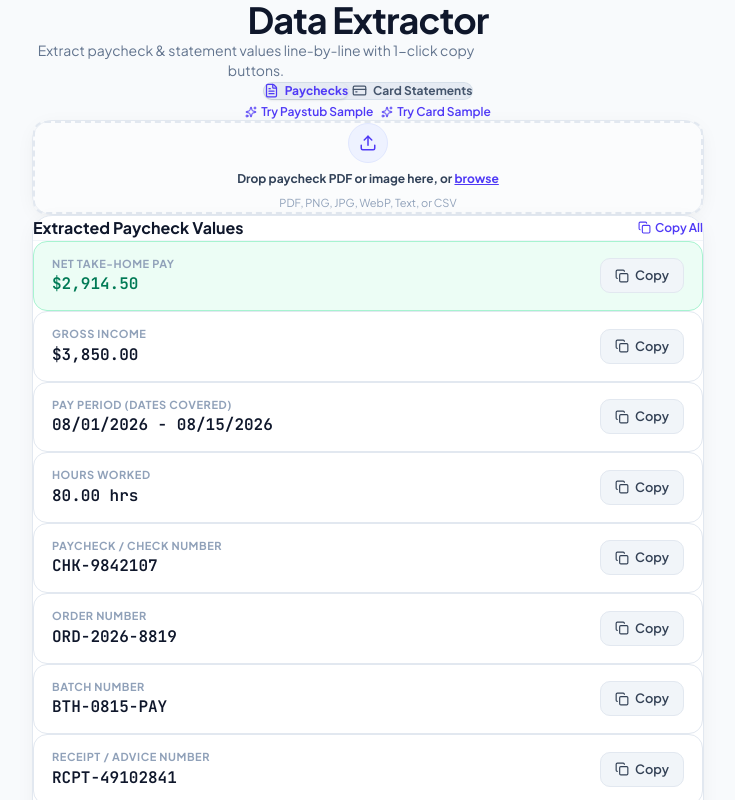
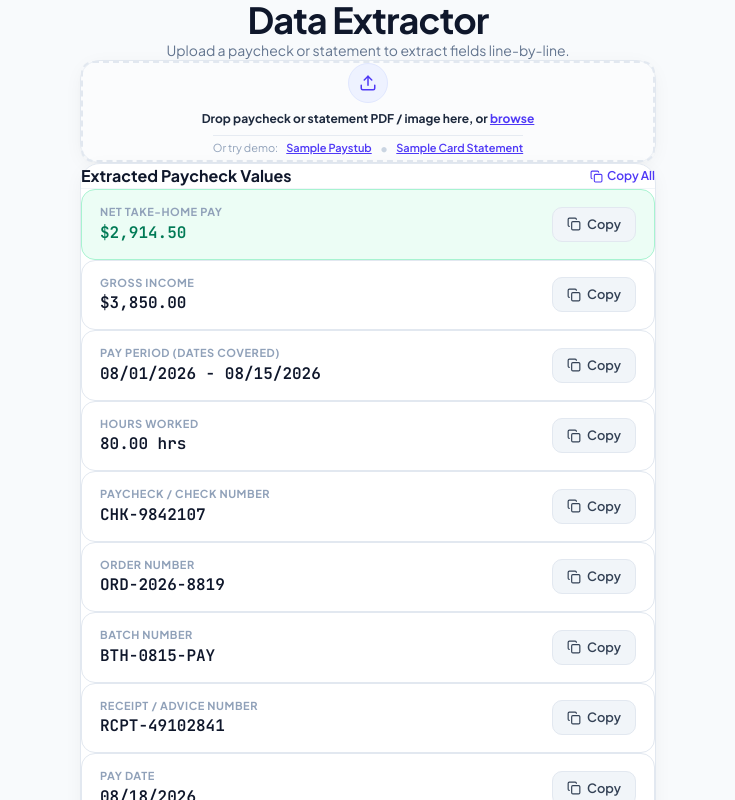
Before and after one commit to shihcb/data-extractor, a React (Vite) app: page / in a window 1280 px wide. Shown: the top 800 px of the page, without its empty margins (272-1007 px from the left). Built offline with nearby package versions, Linux system fonts and the light colour scheme.

Commit message:
refactor: remove top header nav bar, badges, and blue info banner completely

```diff
--- a/src/App.jsx
+++ b/src/App.jsx
@@ -13,7 +13,7 @@ import { extractCardStatementData } from './utils/cardStatementExtractor';
 import { SAMPLE_PAYCHECK, SAMPLE_CREDIT_CARD } from './utils/sampleData';
 
 export default function App() {
-  const [activeDocType, setActiveDocType] = useState('paycheck'); // 'paycheck' | 'card'
+  const [activeDocType, setActiveDocType] = useState('paycheck');
   const [isProcessing, setIsProcessing] = useState(false);
   const [fileName, setFileName] = useState('');
 
@@ -140,26 +140,21 @@ Due Date: ${cardData.dueDate}`;
 
   return (
     <div className="min-h-screen bg-slate-50 text-slate-900 flex flex-col items-center justify-start py-8 px-4 sm:px-6">
-      {/* Centered Main Column */}
-      <div className="w-full max-w-2xl mx-auto space-y-5">
+      <div className="w-full max-w-xl mx-auto space-y-4">
 
-        {/* Header */}
-        <Header
-          activeDocType={activeDocType}
-          setActiveDocType={setActiveDocType}
+        {/* Simple Header */}
+        <Header />
+
+        {/* Minimal File Upload */}
+        <FileUpload
+          onFileUpload={handleFileUpload}
+          isProcessing={isProcessing}
+          fileName={fileName}
+          onClear={handleClearFile}
           onLoadSample={handleLoadSample}
         />
 
-        {/* Upload Zone */}
-        <FileUpload
-          onFileUpload={handleFileUpload}
-          isProcessing={isProcessing}
-          activeDocType={activeDocType}
-          fileName={fileName}
-          onClear={handleClearFile}
-        />
-
-        {/* Results List */}
+        {/* Extracted Line-by-Line Results */}
         {activeDocType === 'paycheck' ? (
           <PaycheckResults
             paycheckData={paycheckData}
@@ -174,11 +169,10 @@ Due Date: ${cardData.dueDate}`;
           />
         )}
 
-        {/* Minimal Raw Text Accordion */}
+        {/* Collapsible Raw Text */}
         <DocumentViewer rawText={rawText} />
       </div>
 
-      {/* Floating Toast */}
       <Toast toast={toast} />
     </div>
   );
--- a/src/components/FileUpload.jsx
+++ b/src/components/FileUpload.jsx
@@ -1,7 +1,7 @@
 import React, { useRef, useState } from 'react';
-import { Upload, CheckCircle, RefreshCw, Loader2 } from 'lucide-react';
+import { Upload, CheckCircle, RefreshCw, Loader2, Sparkles } from 'lucide-react';
 
-export default function FileUpload({ onFileUpload, isProcessing, activeDocType, fileName, onClear }) {
+export default function FileUpload({ onFileUpload, isProcessing, fileName, onClear, onLoadSample }) {
   const fileInputRef = useRef(null);
   const [isDragOver, setIsDragOver] = useState(false);
 
@@ -55,7 +55,7 @@ export default function FileUpload({ onFileUpload, isProcessing, activeDocType,
         {isProcessing ? (
           <div className="flex flex-col items-center py-2 gap-2">
             <Loader2 size={24} className="text-indigo-600 animate-spin" />
-            <p className="font-semibold text-xs text-indigo-900">Extracting Text Details...</p>
+            <p className="font-semibold text-xs text-slate-700">Extracting Text Details...</p>
           </div>
         ) : fileName ? (
           <div className="flex items-center justify-center gap-3">
@@ -80,10 +80,33 @@ export default function FileUpload({ onFileUpload, isProcessing, activeDocType,
             <div className="w-10 h-10 rounded-full bg-indigo-50 border border-indigo-100 flex items-center justify-center text-indigo-600">
               <Upload size={18} />
             </div>
-            <p className="text-xs font-bold text-slate-700">
-              Drop {activeDocType === 'paycheck' ? 'paycheck' : 'statement'} PDF or image here, or <span className="text-indigo-600 underline">browse</span>
+            <p className="text-xs font-bold text-slate-800">
+              Drop paycheck or statement PDF / image here, or <span className="text-indigo-600 underline">browse</span>
             </p>
-            <p className="text-[11px] text-slate-400">PDF, PNG, JPG, WebP, Text, or CSV</p>
+
+            {/* Quick Sample Links */}
+            <div className="flex items-center gap-2 mt-2 pt-2 border-t border-slate-200/80">
+              <span className="text-[11px] text-slate-400">Or try demo:</span>
+              <button
+                onClick={(e) => {
+                  e.stopPropagation();
+                  onLoadSample('paycheck');
+                }}
+                className="text-[11px] font-semibold text-indigo-600 hover:text-indigo-800 underline"
+              >
+                Sample Paystub
+              </button>
+              <span className="text-slate-300">•</span>
+              <button
+                onClick={(e) => {
+                  e.stopPropagation();
+                  onLoadSample('card');
+                }}
+                className="text-[11px] font-semibold text-indigo-600 hover:text-indigo-800 underline"
+              >
+                Sample Card Statement
+              </button>
+            </div>
           </div>
         )}
       </div>
--- a/src/components/Header.jsx
+++ b/src/components/Header.jsx
@@ -1,60 +1,14 @@
 import React from 'react';
-import { FileText, CreditCard, Sparkles } from 'lucide-react';
 
-export default function Header({ activeDocType, setActiveDocType, onLoadSample }) {
+export default function Header() {
   return (
-    <header className="text-center pt-8 pb-4">
-      {/* Title */}
+    <header className="text-center pt-6 pb-2">
       <h1 className="text-3xl sm:text-4xl font-extrabold tracking-tight text-slate-900">
         Data Extractor
       </h1>
-      <p className="text-sm text-slate-500 mt-1 max-w-md mx-auto">
-        Extract paycheck & statement values line-by-line with 1-click copy buttons.
+      <p className="text-xs sm:text-sm text-slate-500 mt-1">
+        Upload a paycheck or statement to extract fields line-by-line.
       </p>
-
-      {/* Mode Switcher */}
-      <div className="inline-flex items-center p-1 bg-slate-200/80 rounded-xl mt-5 gap-1 border border-slate-300/60">
-        <button
-          onClick={() => setActiveDocType('paycheck')}
-          className={`flex items-center gap-1.5 px-4 py-2 rounded-lg text-xs font-bold transition-all ${
-            activeDocType === 'paycheck'
-              ? 'bg-white text-indigo-600 shadow-sm'
-              : 'text-slate-600 hover:text-slate-900'
-          }`}
-        >
-          <FileText size={15} />
-          <span>Paychecks</span>
-        </button>
-        <button
-          onClick={() => setActiveDocType('card')}
-          className={`flex items-center gap-1.5 px-4 py-2 rounded-lg text-xs font-bold transition-all ${
-            activeDocType === 'card'
-              ? 'bg-white text-indigo-600 shadow-sm'
-              : 'text-slate-600 hover:text-slate-900'
-          }`}
-        >
-          <CreditCard size={15} />
-          <span>Card Statements</span>
-        </button>
-      </div>
-
-      {/* Quick Sample Preset loaders */}
-      <div className="flex items-center justify-center gap-2 mt-3">
-        <button
-          onClick={() => onLoadSample('paycheck')}
-          className="text-xs text-indigo-600 hover:text-indigo-800 font-semibold flex items-center gap-1 bg-indigo-50 px-3 py-1 rounded-full border border-indigo-100 transition-colors"
-        >
-          <Sparkles size={12} />
-          <span>Try Paystub Sample</span>
-        </button>
-        <button
-          onClick={() => onLoadSample('card')}
-          className="text-xs text-indigo-600 hover:text-indigo-800 font-semibold flex items-center gap-1 bg-indigo-50 px-3 py-1 rounded-full border border-indigo-100 transition-colors"
-        >
-          <Sparkles size={12} />
-          <span>Try Card Sample</span>
-        </button>
-      </div>
     </header>
   );
 }
```
